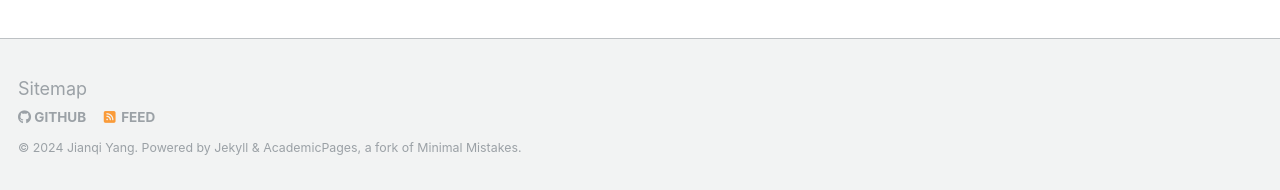
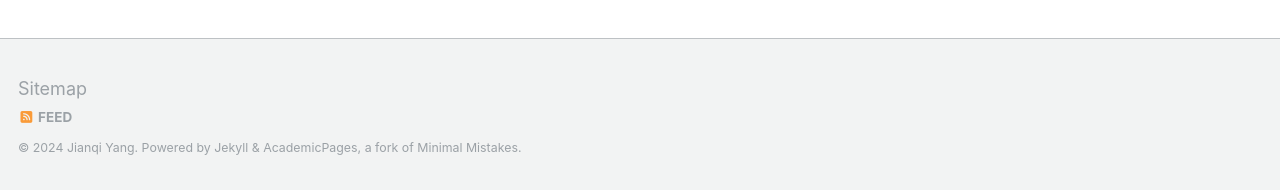
Before and after one commit to thinkswhat/thinkswhat.github.io, a Jekyll site: the page built from _pages/about.md, in a window 1280 px wide and 900 px high, scrolled down 609 px. Shown: the part 707-897 px from the top of the window. Built offline with Jekyll 4.4.1, drawn with Linux system fonts in a browser that asks for light colours; some web fonts are replaced.

Commit message:
Update footer.html

```diff
--- a/_includes/footer.html
+++ b/_includes/footer.html
@@ -11,9 +11,6 @@
     {% if site.facebook.username %}
       <li><a href="https://facebook.com/{{ site.facebook.username }}"><i class="fab fa-facebook-square" aria-hidden="true"></i> Facebook</a></li>
     {% endif %}
-    {% if site.author.github %}
-      <li><a href="http://github.com/{{ site.author.github }}"><i class="fab fa-github" aria-hidden="true"></i> GitHub</a></li>
-    {% endif %}
     {% if site.author.bitbucket %}
       <li><a href="http://bitbucket.org/{{ site.author.bitbucket }}"><i class="fab fa-bitbucket" aria-hidden="true"></i> Bitbucket</a></li>
     {% endif %}
```
